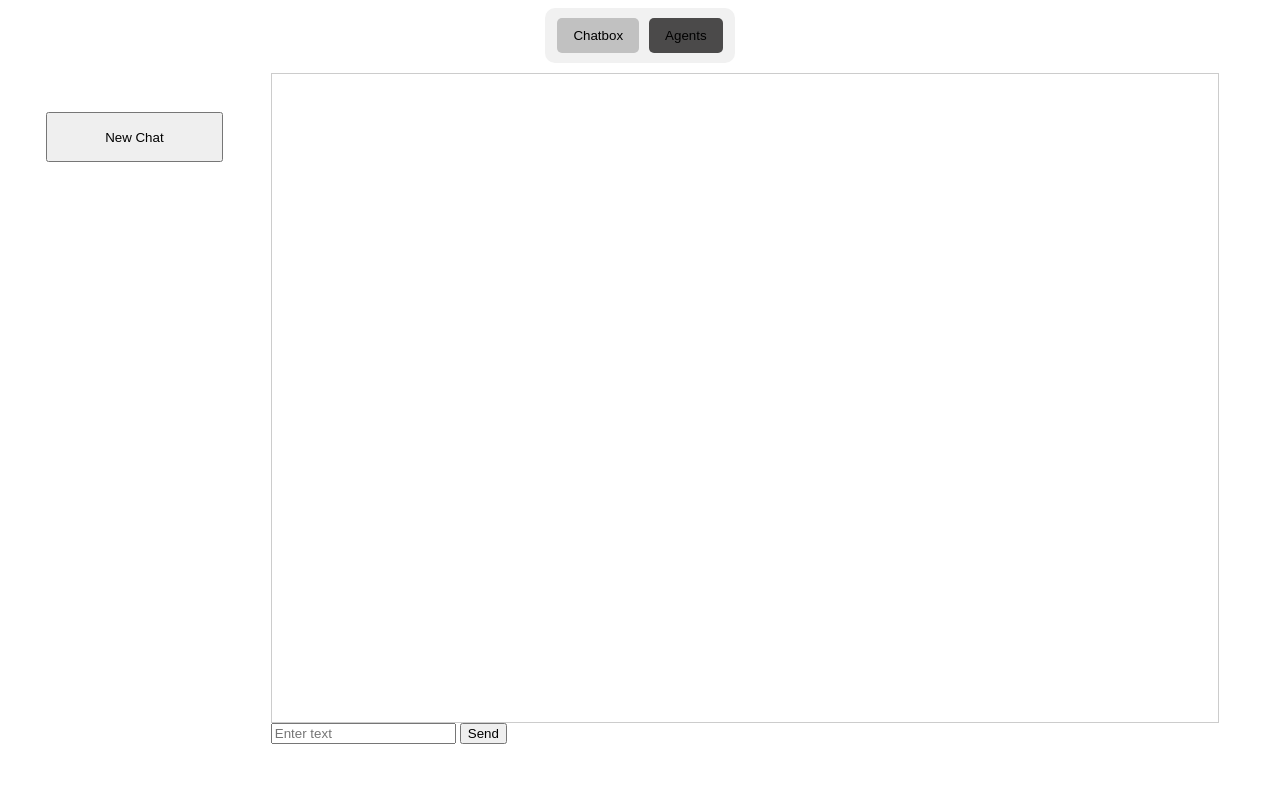
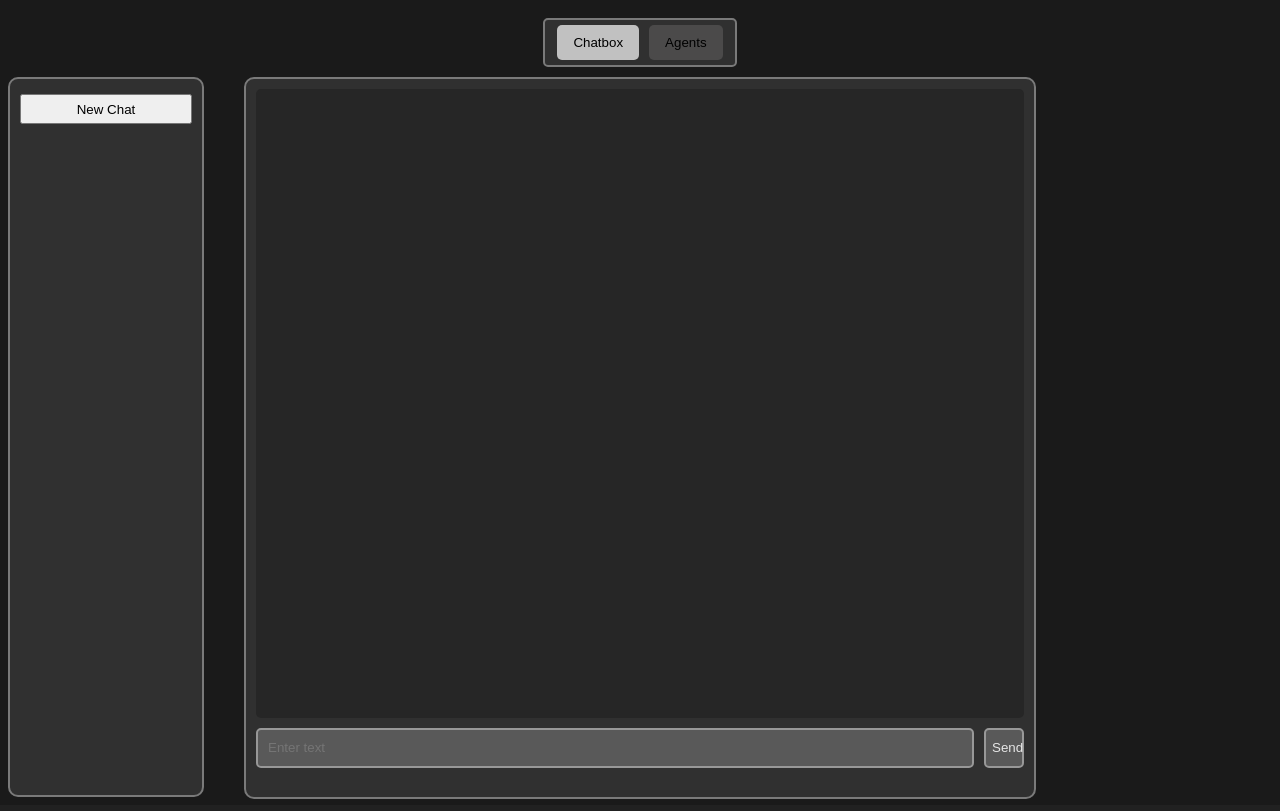
Before and after one commit to DrakeVoong/Project_Archivist, a Flask app: page / in a window 1280 px wide. Run offline with Flask 3, Linux system fonts and the light colour scheme; data that the repository does not hold is empty; parts of the project's set-up code (start-up, migrations or seed data) failed here and were passed over.

Commit message:
feat(webui): add color palette

```diff
--- a/static/chat.css
+++ b/static/chat.css
@@ -1,19 +1,76 @@
 #chat-container {
     display: flex;
-    flex-direction: row;
-    height: 100%;
+    /* justify-content: center;
+    align-items: stretch; */
+    position: relative;
+    height: 90vh;
     width: 100%;
+    gap: 20px;
+}
+
+#chat-list-box {
+    background-color: var(--card-background-color);
+    border-color: var(--card-border-color);
+    border-radius: var(--card-corner-radius);
+    border-style: solid;
+    border-width: var(--card-border-width);
+    width: 15vw;
+    display: flex;
+    flex-direction: column;
+    justify-content: start;
+    gap: 20px;
+    padding: 15px 0px;
+}
+
+#new-chat-btn {
+    height: 30px;
+    margin: 0px 10px;
+}
+
+#chat-list {
+    height: 80%;
+    overflow-y: auto;
+    display: flex;
+    flex-direction: column;
+    gap: 10px;
+}
+
+#chat-list div {
+    color: var(--msg-color);
+}
+
+.chat-list-section {
+    padding: 10px;
+    margin: 0 10px;
+    height: 25px;
+    background-color: var(--inner-card-section-color);
+    border-radius: var(--inner-card-corner-radius);
+    border-style: solid;
+    border-width: var(--card-border-width);
+    border-color: var(--inner-card-section-border-color);
 }
 
 #chat-box {
-    width: 75%;
-    height: 90vh;
+    position: absolute;
+    left: 50%;
+    transform: translateX(-50%);
+    height: 97%;
+    background-color: var(--card-background-color);
+    border-color: var(--card-border-color);
+    border-style: solid;
+    border-radius: var(--card-corner-radius);
+    border-width: var(--card-border-width);
+    width: 60vw;
     padding: 10px;
+    display: flex;
+    flex-direction: column;
+    gap: 10px;
 }
 
 #chat-messages {
+    background-color: hsl(0, 0%, 15%);
+    border-radius: var(--inner-card-corner-radius);
     height: 90%;
-    border: 1px solid #ccc;
     overflow-y: auto;
     display: flex;
     flex-direction: column;
@@ -30,16 +87,16 @@
 
 .user-message-box {
     align-self: flex-end;
-    width: 60%;
+    width: 40%;
 }
 
 .assistant-message-box {
     align-self: flex-start;
-    width: 60%;
+    width: 80%;
 }
 
 .chat-message {
-    padding: 5px;
+    padding: 10px;
     margin: 10px;
     background: #f0f0f0;
     border-radius: 4px;
@@ -47,6 +104,20 @@
 
 .user-message {
     text-align: right;
+    background-color: var(--user-msg-background-color);
+    color: var(--msg-color);
+    font-size: 16px;
+}
+
+.assistant-message {
+    text-align: left;
+    background-color: var(--assistant-msg-background-color);
+    color: var(--msg-color);
+}
+
+.assistant-message *{
+    color: var(--msg-color);
+    font-size: 16px;
 }
 
 .message-box-btn {
@@ -74,38 +145,41 @@
     padding: 0px;
 }
 
-.messsage-svg {
+.message-svg {
     width: 20px;
     height: 20px;
+    stroke: var(--btn-svg-stroke-color);
 }
 
-.assistant-message {
-    text-align: left;
+#chat-message-input {
+    display: flex;
+    align-items: center;
+    height: 40px;
+    width: 100%;
+    gap: 10px;
 }
 
-
-#chat-list-box {
-    width: 20%;
-    display: flex;
-    flex-direction: column;
-    justify-content: center;
+#chat-input {
+    flex: 1;
+    height: 100%;
+    border-radius: var(--inner-card-corner-radius);
+    background-color: var(--inner-card-section-color);
+    border-style: solid;
+    border-width: var(--card-border-width);
+    border-color: var(--inner-card-section-border-color);
+    padding: 0 10px;
+    box-sizing: border-box;
+    color: var(--msg-color);
 }
 
-
-#new-chat-btn {
-    height: 50px;
-    width: 70%;
-    margin: 0px auto;
+#chat-send-btn {
+    width: 40px;
+    height: 40px;
+    border-radius: var(--inner-card-corner-radius);
+    background-color: var(--inner-card-section-color);
+    border-style: solid;
+    border-width: var(--card-border-width);
+    border-color: var(--inner-card-section-border-color);
+    cursor: pointer;
+    color: var(--msg-color);
 }
-
-#chat-list {
-    height: 80%;
-    overflow-y: auto;
-}
-
-#chat-list div {
-    padding: 10px;
-    margin: 10px;
-    border: 1px solid #ccc;
-    border-radius: 4px;
-}
--- a/static/main.css
+++ b/static/main.css
@@ -1,15 +1,40 @@
+:root {
+    --card-background-color: #303030;
+    --card-border-color: #7A7A7A;
+    --card-border-width: 2px;
+    --card-corner-radius: 10px;
+
+    --inner-card-corner-radius: 5px;
+
+    --inner-card-section-color: hsl(0, 0%, 35%);
+    --inner-card-section-border-color: #989898;
+
+    --btn-svg-stroke-color: hsl(0, 0%, 90%);
+    --msg-color: hsl(0, 0%, 90%);
+    --user-msg-background-color: hsl(0, 0%, 20%);
+    --assistant-msg-background-color: hsl(0, 0%, 17.5%);
+}
+
+body {
+    background-color: #1A1A1A;
+}
+
 #workspace-tabs {
-    display: grid;
+    display: flex;
+    flex-direction: column;
 }
 
 .workspace-tabs-btns {
     width: 15%;
     overflow: hidden;
     display: flex;
-    margin: 0 auto;
-    padding: 10px 0px;
-    border-radius: 10px;
-    background-color: #f1f1f1;
+    margin: 10px auto;
+    padding: 5px 0px;
+    border-radius: 5px;
+    border-style: solid;
+    border-width: var(--card-border-width);
+    border-color: var(--card-border-color);
+    background-color: var(--card-background-color);
     align-self: center;
     flex-direction: row;
     justify-content: center;
--- a/templates/main.html
+++ b/templates/main.html
@@ -20,12 +20,19 @@
             </div>
             <div id="chat-box">
                 <div id="chat-messages"></div>
-                <input type="text" id="chat-input" placeholder="Enter text">
-                <button id="chat-send-btn">Send</button>
+                <div id="chat-message-input">
+                    <input type="text" id="chat-input" placeholder="Enter text">
+                    <button id="chat-send-btn">Send</button>
+                </div>
             </div>
         </div>
         <div id="agent-container" class="workspace-tabcontent">
-            <p>agent</p>
+            <div id="agent-list-box">
+
+            </div>
+            <div id="agent-editor">
+
+            </div>
         </div>
     </div>
 
```
Also changed, not shown: static/chat.js (+32 -9 lines).
